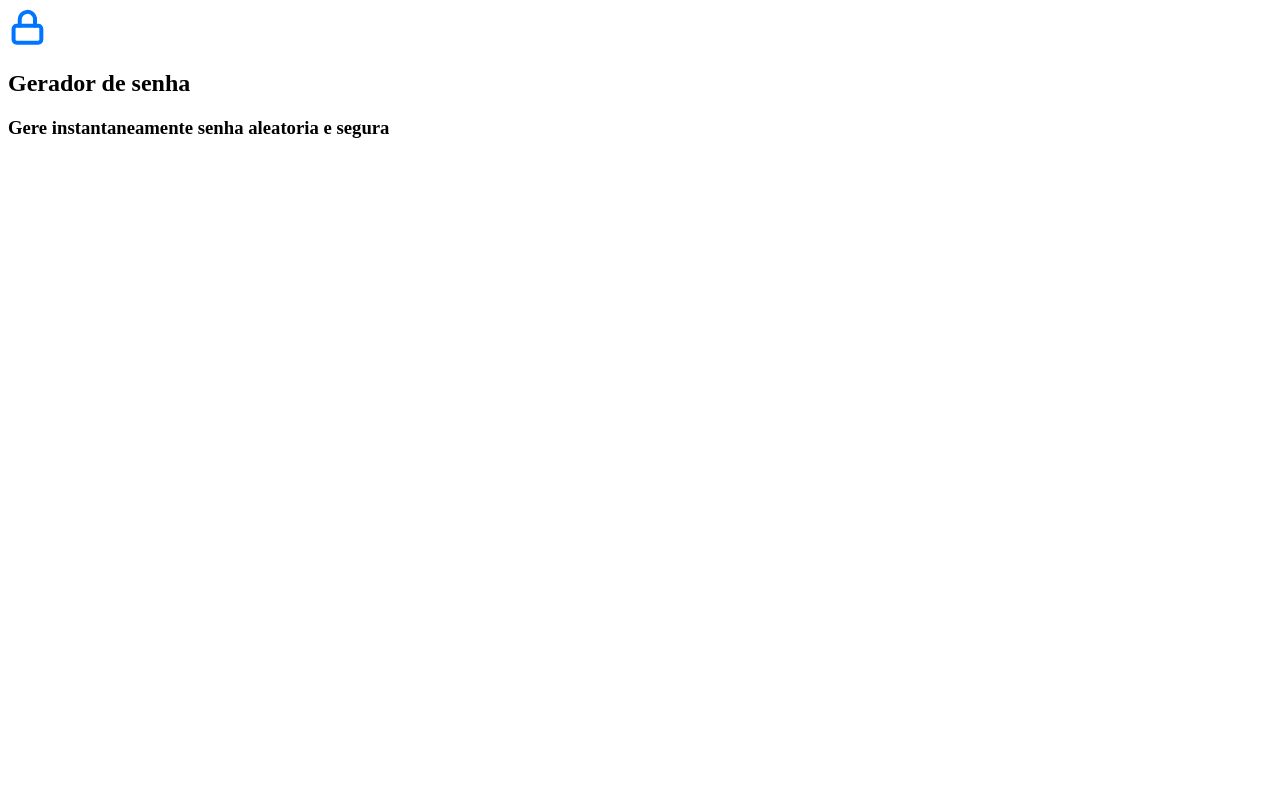
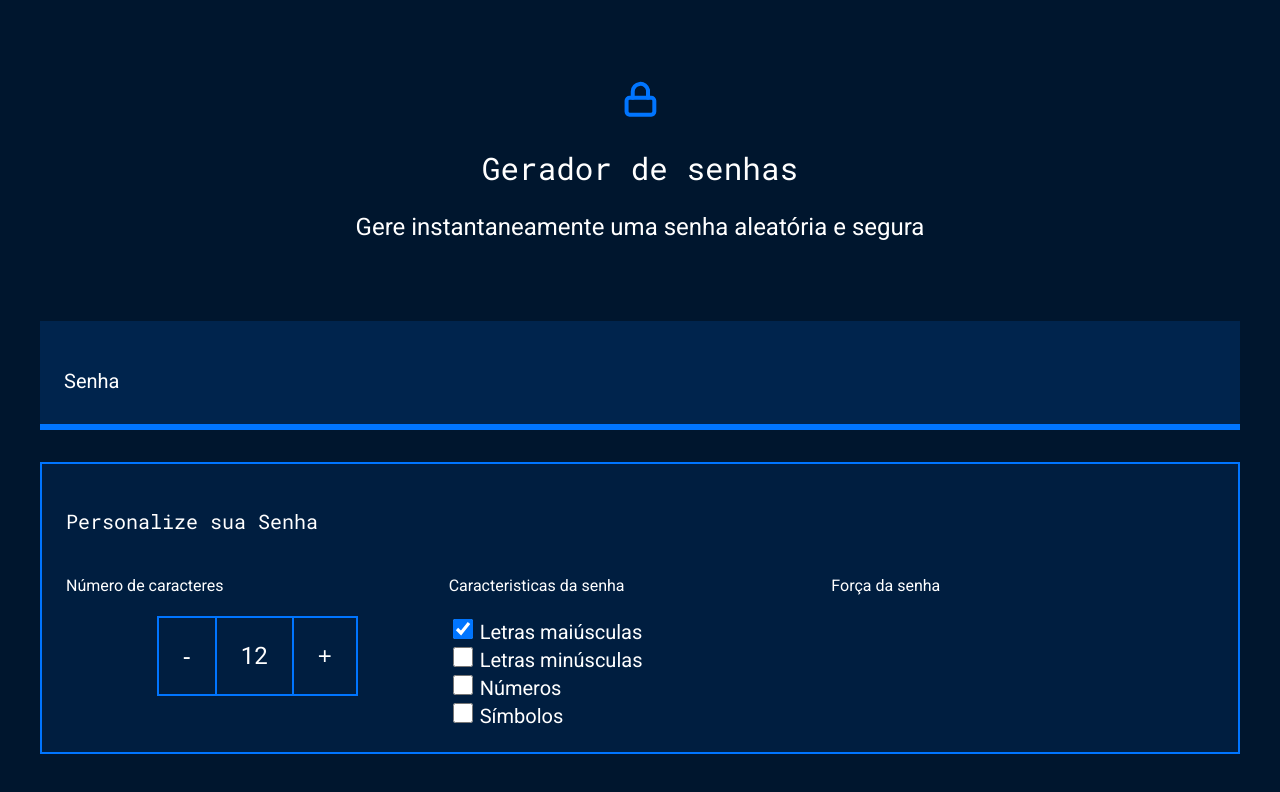
Before and after one commit to DaditoPa/Alura.JavaScript.GeradorDeSenha, a plain HTML site: page index.html in a window 1280 px wide. Drawn offline with Linux system fonts and the light colour scheme.

Commit message:
Add files via upload

```diff
--- a/index.html
+++ b/index.html
@@ -1,15 +1,58 @@
 <!DOCTYPE html>
 <html lang="pt-br">
+
 <head>
     <meta charset="UTF-8">
-    <meta http-equiv="X-UA-Compatible" content="IE=edge">
     <meta name="viewport" content="width=device-width, initial-scale=1.0">
-    <title>Gerador de senha</title>
+    <title>Gerador de senhas</title>
     <link rel="stylesheet" href="style.css">
 </head>
+
 <body>
-    <img src="unlock.svg" alt="cadeado fechado">
-    <h2 class="titulo-principal">Gerador de senha</h2>
-    <h3 class="titulo-secundario">Gere instantaneamente senha aleatoria e segura</h3>
+    <section class="conteudo">
+        <div class="conteudo-titulo">
+            <img src="unlock.svg" alt="cadeado fechado">
+            <h2 class="titulo-principal">Gerador de senhas</h2>
+            <h3 class="titulo-secundario">Gere instantaneamente uma senha aleatória e segura</h3>
+        </div>
+        <div class="conteudo-senha">
+            <label for="senha">Senha</label>
+            <input name="senha" type="text" id="campo-senha">
+        </div>
+        <div class="parametro">
+            <h3 class="parametro-titulo">Personalize sua Senha</h3>
+            <div class="parametro-coluna__senha">
+                <div class="parametro-senha">
+                    <h4 class="parametro-senha__titulo">Número de caracteres</h4>
+                    <div class="parametro-senha-botoes">
+                        <button class="parametro-senha__botao">-</button>
+                        <p class="parametro-senha__texto">12</p>
+                        <button class="parametro-senha__botao">+</button>
+                    </div>
+                </div>
+                <div class="parametro-senha">
+                    <h4 class="parametro-senha__titulo">Caracteristicas da senha</h4>
+                    <div class="parametro-senha-checkbox">
+                        <input name="maisculo" type="checkbox" class="checkbox" checked>
+                        <label for="maisculo">Letras maiúsculas</label>
+                    </div>
+                    <div class="parametro-senha-checkbox">
+                        <input name="minusculo" type="checkbox" class="checkbox">
+                        <label for="minusculo">Letras minúsculas</label>
+                    </div>
+                    <div class="parametro-senha-checkbox"></div>
+                        <input name="numero" type="checkbox" class="checkbox">
+                        <label for="numero">Números</label>
+                    <div class="parametro-senha-checkbox"></div>
+                        <input name="simbolo" type="checkbox" class="checkbox">
+                        <label for="simbolo">Símbolos</label>
+                </div>
+                <div class="parametro-senha">
+                    <h4 class="parametro-senha__titulo">Força da senha</h4>
+                </div>
+            </div>
+        </div>
+    </section>
 </body>
+
 </html>
--- a/style.css
+++ b/style.css
@@ -0,0 +1,128 @@
+@import url('https://fonts.googleapis.com/css2?family=Roboto&family=Roboto+Mono&display=swap');
+:root{
+    --branco: white;
+    --cor-de-fundo: #00162E;
+    --fundo-senha: #00244D;
+    --fundo-texto: #001E40;
+    --borda: #0075FF;
+    --roboto: "Roboto", sans-serif;
+    --roboto-mono: "Roboto Mono", monospace;
+
+}
+*{
+    font-weight: 400;
+}
+
+body{
+        color: var(--branco);
+        background-color: var(--cor-de-fundo);
+        font-family: var(--roboto);
+    }
+
+    .titulo-principal{
+        font-family: var(--roboto-mono);
+        font-size: 31px;
+    }
+
+    .titulo-secundario{
+        font-size: 24px;
+    }
+
+    .conteudo-titulo{
+        text-align: center;
+        margin-top: 80px;
+    }
+
+    .conteudo-senha{
+        margin-top: 80px;
+        background-color: var(--fundo-senha);
+        padding: 24px;
+        border-bottom: 6px solid var(--borda);
+    }
+
+    #campo-senha{
+        background-color: var(--fundo-senha);
+        border: none;
+        color: var(--branco);
+        font-family: var(--roboto-mono);
+        font-size: 40px;
+        width: 70%;
+
+    }
+
+    #campo-senha:focus{
+        outline: none;
+    }
+
+    .conteudo{
+        max-width: 1200px;
+        margin: 0 auto;
+    }
+
+    .parametro{
+        background-color: var(--fundo-texto);
+        border: 2px solid var(--borda);
+        margin-top: 32px;
+        padding: 24px
+
+
+        ;
+    }
+
+    .parametro-titulo{
+        font-family: var(--roboto-mono);
+        font-size: 20px;
+    }
+
+    .parametro-senha___titulo{
+        font-size: 24px;
+    }
+
+    .parametro-coluna__senha{
+        display: flex;
+        flex-direction: column;
+        justify-content: center;
+    }
+
+    .parametro-senha{
+        width: 50%;
+        margin: 0 auto;
+    }
+
+    .parametro-senha-botoes{
+        display: flex;
+        justify-content: center;
+    }
+
+    .parametro-senha__botao{
+        background-color: var(--fundo-texto);
+        color: var(--branco);
+        border: 2px solid var(--borda);
+        padding: 24px;
+        font-size: 24px;
+        cursor: pointer;
+    }
+
+    .parametro-senha__texto{
+        padding: 24px;
+        border-top: 2px solid var(--borda);
+        border-bottom: 2px solid var(--borda);
+            margin: 0;
+            font-size: 24px;
+    }
+
+    label{
+        font-size: 20px;
+    }
+
+    .checkbox{
+        width: 20px;
+        height: 20px;
+        cursor: pointer;
+    }
+
+    @media screen and (min-width: 768px) {
+        .parametro-coluna__senha{
+            flex-direction: row;
+        }
+    }
```
